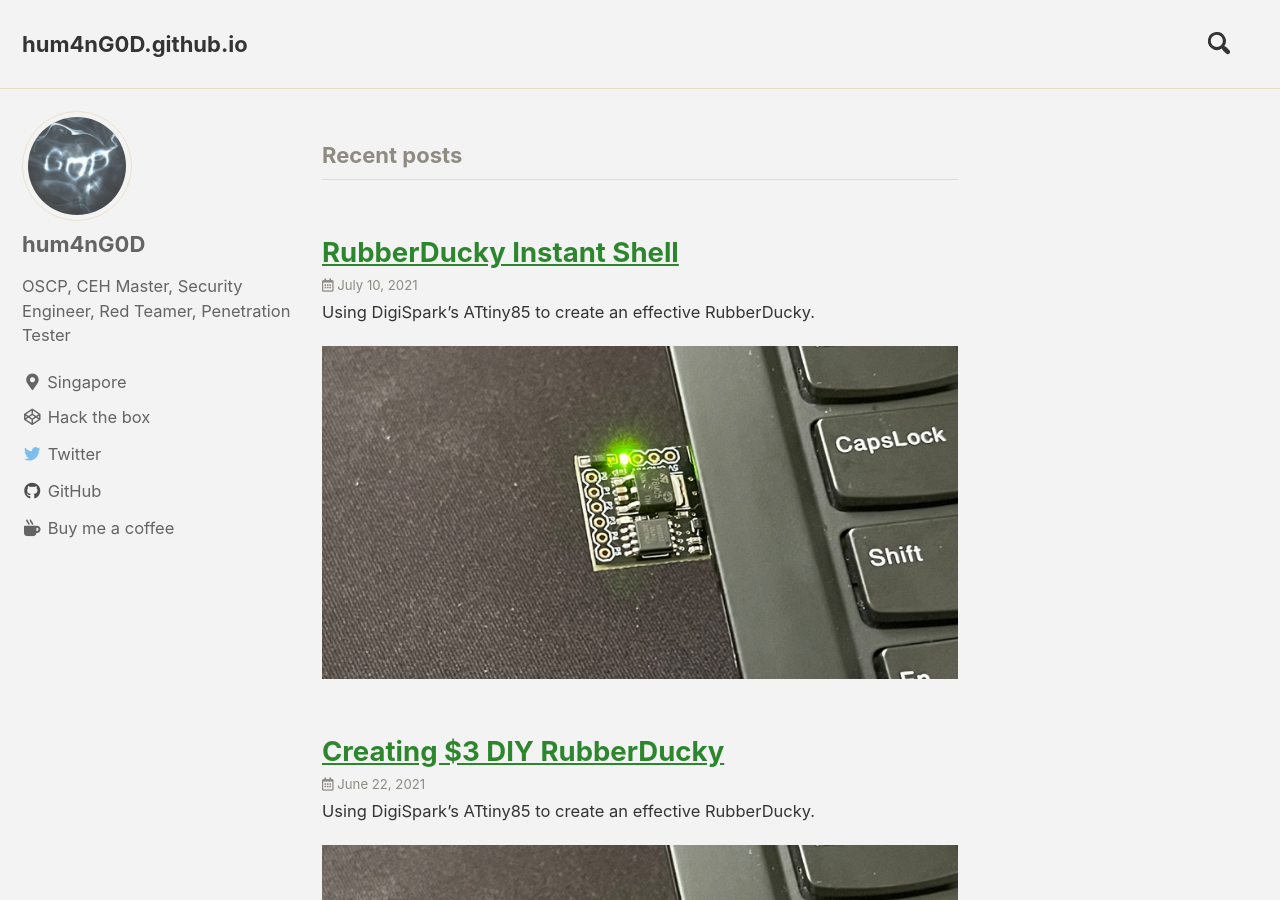
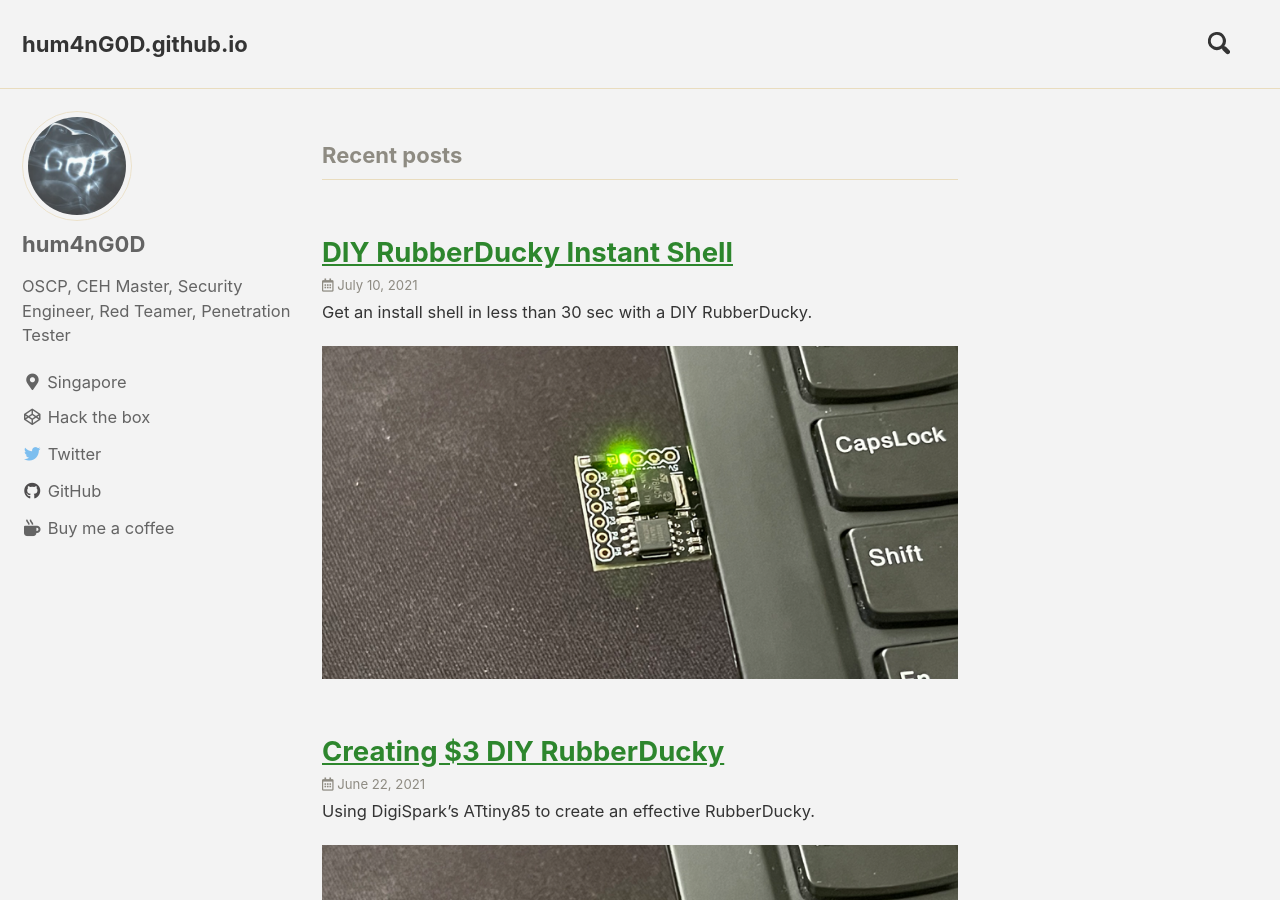
Before and after one commit to hum4nG0D/hum4nG0D.github.io, a Jekyll site: the page built from index.html, in a window 1280 px wide and 900 px high. Built offline with Jekyll 4.4.1, drawn with Linux system fonts in a browser that asks for light colours; cached includes are drawn as plain includes; the list of posts is cut into pages by our own code.

Commit message:
Update 2021-07-10-Instant-Shell-RubberDucky.md

```diff
--- a/_posts/2021-07-10-Instant-Shell-RubberDucky.md
+++ b/_posts/2021-07-10-Instant-Shell-RubberDucky.md
@@ -1,8 +1,8 @@
 ---
-title: "RubberDucky Instant Shell"
+title: "DIY RubberDucky Instant Shell"
 subtitle: "Get an install shell in less than 30 sec with a DIY RubberDucky."
 description: "Get an install shell in less than 30 sec with a DIY RubberDucky."
-excerpt: "Using DigiSpark's ATtiny85 to create an effective RubberDucky."
+excerpt: "Get an install shell in less than 30 sec with a DIY RubberDucky."
 header-img: /assets/images/rubberducky/rubberducky.png
 featured-image: /assets/images/rubberducky/rubberducky.png
 featured-image-alt: "Creating $3 DIY RubberDucky"
```
